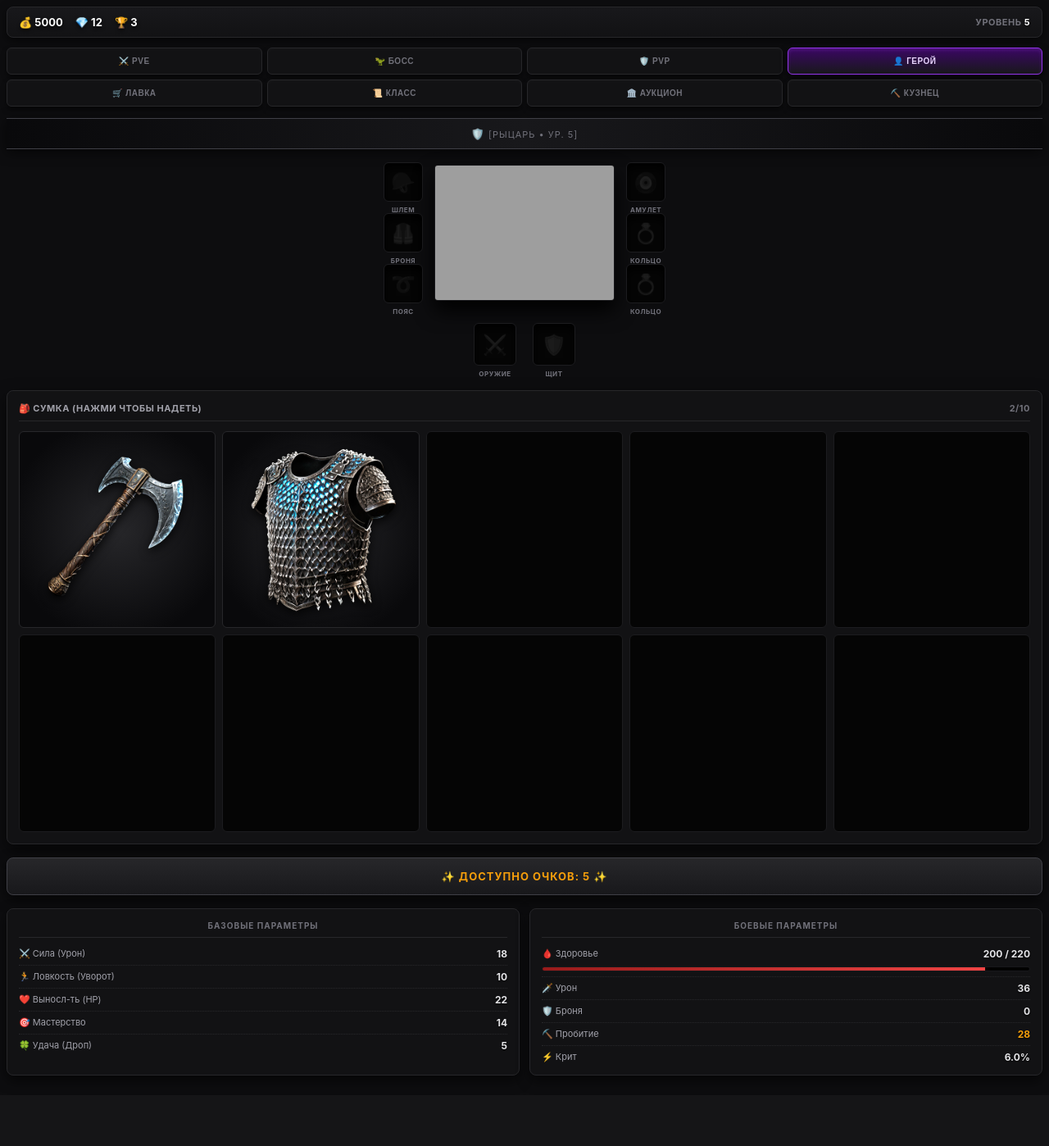
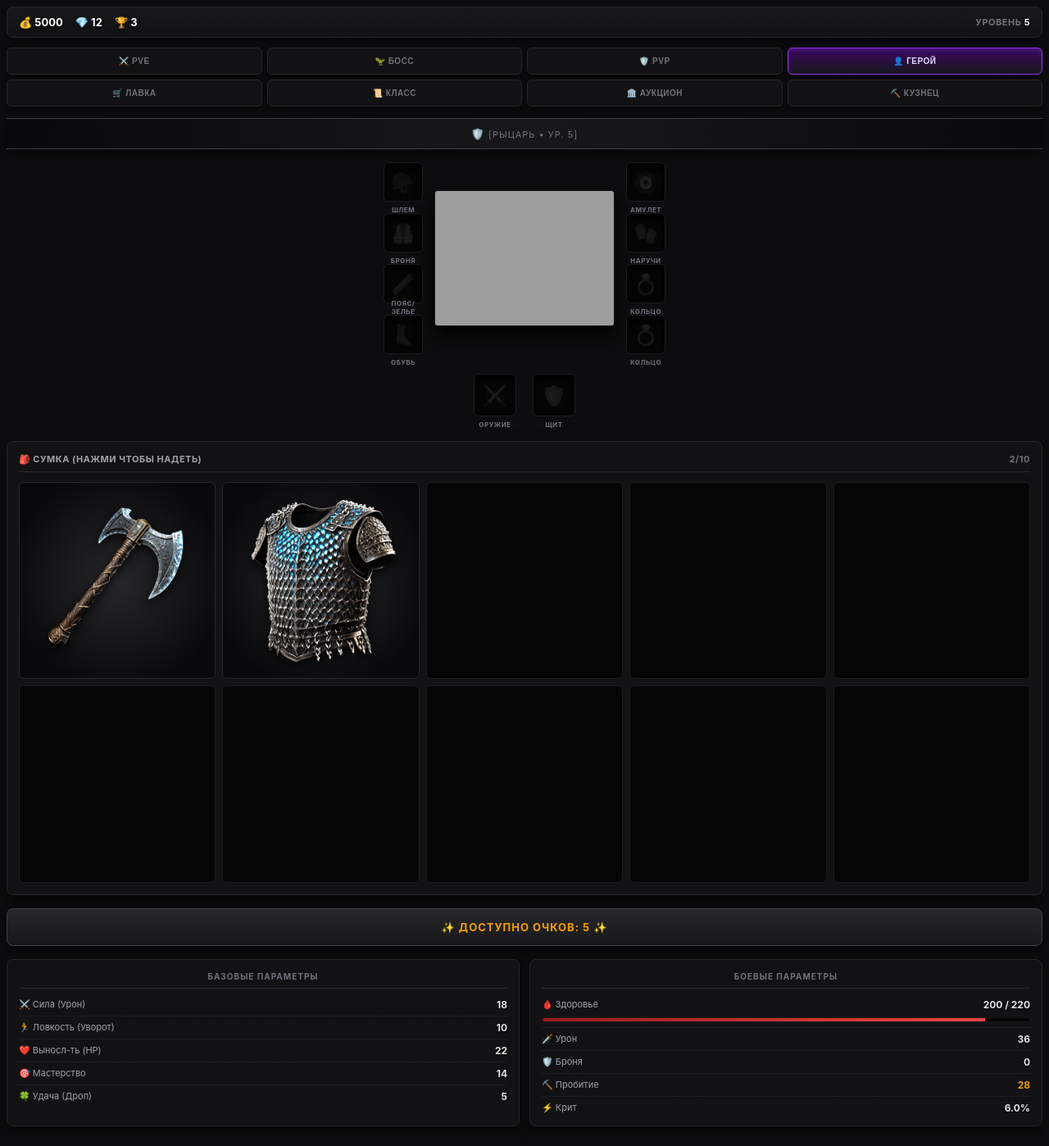
Before and after one commit to eugenepavinskiy-commits/arena-webapp, a Flask app: page / in a window 1280 px wide. Shown: the whole page at 82% size. Before the commit the page ends 1319 px from the top, so only its background shows below. Run offline with Flask 3, Linux system fonts and the light colour scheme; some libraries are stand-ins or nearby versions; grey boxes are pictures that could not be loaded.

Commit message:
Update game.html

```diff
--- a/templates/game.html
+++ b/templates/game.html
@@ -199,13 +199,15 @@
             <div class="equip-col">
                 <div class="equip-slot empty" id="slot-head" data-sil="🪖" onclick="unequipSlot('head')"></div>
                 <div class="equip-slot empty" id="slot-chest" data-sil="🦺" onclick="unequipSlot('chest')"></div>
-                <div class="equip-slot empty" id="slot-belt" data-sil="➰" onclick="unequipSlot('belt')"></div>
+                <div class="equip-slot empty" id="slot-belt" data-sil="🧪" onclick="unequipSlot('belt')"></div>
+                <div class="equip-slot empty" id="slot-boots" data-sil="👢" onclick="unequipSlot('boots')"></div>
             </div>
             <div class="hero-avatar-box">
                 <img src="" id="main-hero-avatar" alt="Герой" class="hero-avatar">
             </div>
             <div class="equip-col">
                 <div class="equip-slot empty" id="slot-amulet" data-sil="🧿" onclick="unequipSlot('amulet')"></div>
+                <div class="equip-slot empty" id="slot-gloves" data-sil="🧤" onclick="unequipSlot('gloves')"></div>
                 <div class="equip-slot empty" id="slot-ring1" data-sil="💍" onclick="unequipSlot('ring1')"></div>
                 <div class="equip-slot empty" id="slot-ring2" data-sil="💍" onclick="unequipSlot('ring2')"></div>
             </div>
@@ -238,10 +240,15 @@
 
         <div class="shop-filters" id="ui-shop-filters">
             <select class="shop-select" id="filter-type" onchange="updateUI()">
-                <option value="all">Вся экипировка</option>
-                <option value="weapon">Оружие и Щиты</option>
-                <option value="armor">Доспехи, Шлемы и Пояса</option>
-                <option value="ring">Бижутерия (Кольца, Амулеты)</option>
+                <option value="all">📜 Все предметы</option>
+                <option value="weapons">⚔️ Оружие (1H/2H)</option>
+                <option value="shields">🛡️ Щиты</option>
+                <option value="head">🪖 Шлемы и Шапки</option>
+                <option value="chest">🦺 Броня и Мантии</option>
+                <option value="gloves">🧤 Наручи и Перчатки</option>
+                <option value="boots">👢 Обувь</option>
+                <option value="jewelry">💍 Бижутерия (Кольца)</option>
+                <option value="belt">🧪 Пояса и Зелья</option>
             </select>
             <select class="shop-select" id="filter-class" onchange="updateUI()">
                 <option value="all">Для всех классов</option>
@@ -311,7 +318,7 @@
         };
 
         // ==========================================
-        // БАЗА ДАННЫХ ПРЕДМЕТОВ (38 файлов, проверенный визуал)
+        // БАЗА ДАННЫХ ПРЕДМЕТОВ (Полное соответствие файлам и типам)
         // ==========================================
         const ITEMS_DB = {
             // УРОВЕНЬ 1
@@ -324,7 +331,7 @@
             "61669": { id: "61669", name: "Боевой Топор", type: "weapon1", icon: "🪓", rarity: "rare", lvl: 2, price: 120, allowedClasses: ["berserk", "knight", "ranger"], stats: { atk: 12, str: 2 } },
             "54873": { id: "54873", name: "Доспех Наемника", type: "chest", icon: "🦺", rarity: "common", lvl: 2, price: 100, stats: { armor: 14, agi: 3 } },
             "shields_v2_33": { id: "shields_v2_33", name: "Деревянный Тарч", type: "weapon2", icon: "🛡️", rarity: "common", lvl: 2, price: 110, stats: { armor: 12, blockChance: 6 } },
-            "60684": { id: "60684", name: "Одеяние Ученика", type: "chest", icon: "🧥", rarity: "rare", lvl: 2, price: 150, stats: { armor: 8, mst: 5, luk: 2 } },
+            "60684": { id: "60684", name: "Синий Камзол", type: "chest", icon: "🧥", rarity: "rare", lvl: 2, price: 150, stats: { armor: 8, mst: 5, luk: 2 } },
 
             // УРОВЕНЬ 3
             "48635": { id: "48635", name: "Стальной Стилет", type: "weapon1", icon: "🗡️", rarity: "rare", lvl: 3, price: 210, allowedClasses: ["shadow", "ranger"], stats: { atk: 18, critChance: 6, armorPen: 3 } },
@@ -336,11 +343,11 @@
             "23564": { id: "23564", name: "Тяжелый Чекан", type: "two_handed", icon: "⛏️", rarity: "epic", lvl: 4, price: 450, allowedClasses: ["berserk"], stats: { atk: 38, armorPen: 10, agi: -2 } },
             "52995": { id: "52995", name: "Пепельная Ряса", type: "chest", icon: "🥋", rarity: "epic", lvl: 4, price: 350, stats: { armor: 18, mst: 8, end: 3 } },
             "shields_v2_34": { id: "shields_v2_34", name: "Стальной Щит", type: "weapon2", icon: "🛡️", rarity: "rare", lvl: 4, price: 380, allowedClasses: ["knight"], stats: { armor: 25, blockChance: 10 } },
-            "24393": { id: "24393", name: "Флакон Крови", type: "belt", icon: "🩸", rarity: "epic", lvl: 4, price: 400, stats: { atk: 15, end: -3 }, desc: "Магия крови: урон в обмен на здоровье." },
+            "24393": { id: "24393", name: "Шляпа Колдуна", type: "head", icon: "🧙‍♂️", rarity: "epic", lvl: 4, price: 400, allowedClasses: ["shadow"], stats: { armor: 8, mst: 15 } },
 
             // УРОВЕНЬ 5
             "35056": { id: "35056", name: "Длинный Меч", type: "weapon1", icon: "⚔️", rarity: "epic", lvl: 5, price: 800, allowedClasses: ["knight"], stats: { atk: 42, str: 5 } },
-            "51613": { id: "51613", name: "Шлем Паладина", type: "head", icon: "🪖", rarity: "epic", lvl: 5, price: 750, allowedClasses: ["knight"], stats: { armor: 20, end: 4, blockChance: 2 } },
+            "51613": { id: "51613", name: "Стальные Сапоги", type: "boots", icon: "👢", rarity: "epic", lvl: 5, price: 750, allowedClasses: ["knight", "berserk"], stats: { armor: 15, end: 5 } },
             "42540": { id: "42540", name: "Рыцарский Щит", type: "weapon2", icon: "🛡️", rarity: "epic", lvl: 5, price: 850, allowedClasses: ["knight"], stats: { armor: 38, blockChance: 12 } },
             "60697": { id: "60697", name: "Капюшон Тени", type: "head", icon: "🥋", rarity: "epic", lvl: 5, price: 800, allowedClasses: ["shadow", "ranger"], stats: { armor: 12, agi: 6, dodgeChance: 4 } },
 
@@ -364,7 +371,7 @@
 
             // УРОВЕНЬ 9
             "17271": { id: "17271", name: "Молот Рока", type: "two_handed", icon: "🔨", rarity: "legendary", lvl: 9, price: 3500, allowedClasses: ["knight", "berserk"], stats: { atk: 125, armorPen: 30, str: 18 } },
-            "18824": { id: "18824", name: "Сапфировый Кулон", type: "amulet", icon: "💎", rarity: "legendary", lvl: 9, price: 3000, stats: { mst: 20, critChance: 10, dodgeChance: 5 } },
+            "18824": { id: "18824", name: "Сапфировое Кольцо", type: "ring", icon: "💍", rarity: "legendary", lvl: 9, price: 3000, stats: { mst: 18, critChance: 10, dodgeChance: 5 } },
             "shields_v2_39": { id: "shields_v2_39", name: "Темный Бастион", type: "weapon2", icon: "🛡️", rarity: "legendary", premium: true, lvl: 9, price: 4000, allowedClasses: ["knight"], stats: { armor: 90, atk: 25, blockChance: 20, end: -5 }, desc: "Шипы наносят урон, но щит тяжел." },
             "50113": { id: "50113", name: "Одеяние Культиста", type: "chest", icon: "🥋", rarity: "legendary", lvl: 9, price: 3800, allowedClasses: ["shadow"], stats: { armor: 65, mst: 25, critChance: 8 } },
 
@@ -383,7 +390,7 @@
             name: "Гладиатор", level: 5, unspentPoints: 5, gold: 5000,
             baseClass: "knight", hp: 200, maxHp: 200,
             baseStats: { str: 10, agi: 10, end: 10, mst: 10, luk: 5 },
-            equipment: { head: null, chest: null, belt: null, amulet: null, ring1: null, ring2: null, weapon1: null, weapon2: null },
+            equipment: { head: null, chest: null, belt: null, boots: null, amulet: null, gloves: null, ring1: null, ring2: null, weapon1: null, weapon2: null },
             inventory: ["90523", "64755"],
             finalStats: {}
         };
@@ -572,7 +579,7 @@
         }
 
         function getSlotName(slotId) {
-            return {head:"Шлем", chest:"Броня", belt:"Пояс", amulet:"Амулет", ring1:"Кольцо", ring2:"Кольцо", weapon1:"Оружие", weapon2:"Щит"}[slotId];
+            return {head:"Шлем", chest:"Броня", belt:"Пояс/Зелье", boots:"Обувь", amulet:"Амулет", gloves:"Наручи", ring1:"Кольцо", ring2:"Кольцо", weapon1:"Оружие", weapon2:"Щит"}[slotId];
         }
 
         function renderItemIcon(item) {
@@ -598,8 +605,30 @@
                 let avatarEl = document.getElementById("main-hero-avatar");
                 avatarEl.src = CLASS_AVATARS[hero.baseClass];
 
-                const slots = ["head", "chest", "belt", "amulet", "ring1", "ring2", "weapon1", "weapon2"];
+                const slots = ["head", "chest", "belt", "boots", "amulet", "gloves", "ring1", "ring2"];
                 slots.forEach(slotKey => {
+                    let el = document.getElementById("slot-" + slotKey);
+                    if (el) {
+                        let sil = el.getAttribute("data-sil") || "";
+                        let slotNameRu = getSlotName(slotKey);
+                        let item = hero.equipment[slotKey];
+                        el.className = "equip-slot";
+
+                        if (item && item.id === "blocked") {
+                            el.innerHTML = `${renderItemIcon(item)}<span class="slot-label" style="color:#ef4444;">${slotNameRu}</span>`;
+                            el.classList.add("blocked");
+                        } else if (item) {
+                            el.innerHTML = `${renderItemIcon(item)}<span class="slot-label">${slotNameRu}</span>`;
+                            el.classList.add("filled", "rarity-" + (item.rarity || "common"));
+                        } else {
+                            el.innerHTML = `<div class="silhouette">${sil}</div><span class="slot-label">${slotNameRu}</span>`;
+                            el.classList.add("empty");
+                        }
+                    }
+                });
+
+                const weaponSlots = ["weapon1", "weapon2"];
+                weaponSlots.forEach(slotKey => {
                     let el = document.getElementById("slot-" + slotKey);
                     if (el) {
                         let sil = el.getAttribute("data-sil") || "";
@@ -692,9 +721,15 @@
                     sortedAssortment.forEach(itemId => {
                         let item = ITEMS_DB[itemId];
 
-                        if (fType === 'weapon' && item.type !== 'weapon1' && item.type !== 'weapon2' && item.type !== 'two_handed') return;
-                        if (fType === 'armor' && item.type !== 'chest' && item.type !== 'head' && item.type !== 'belt') return;
-                        if (fType === 'ring' && item.type !== 'ring' && item.type !== 'amulet') return;
+                        if (fType === 'weapons' && item.type !== 'weapon1' && item.type !== 'two_handed') return;
+                        if (fType === 'shields' && item.type !== 'weapon2') return;
+                        if (fType === 'head' && item.type !== 'head') return;
+                        if (fType === 'chest' && item.type !== 'chest') return;
+                        if (fType === 'gloves' && item.type !== 'gloves') return;
+                        if (fType === 'boots' && item.type !== 'boots') return;
+                        if (fType === 'belt' && item.type !== 'belt') return;
+                        if (fType === 'jewelry' && item.type !== 'ring' && item.type !== 'amulet') return;
+
                         if (fClass === 'my_class') { if (item.allowedClasses && !item.allowedClasses.includes(hero.baseClass)) return; }
 
                         let tagClassHtml = item.allowedClasses ? `<div class="shop-class-tag tag-class">[Класс]</div>` : `<div class="shop-class-tag tag-uni">[Общее]</div>`;
```
